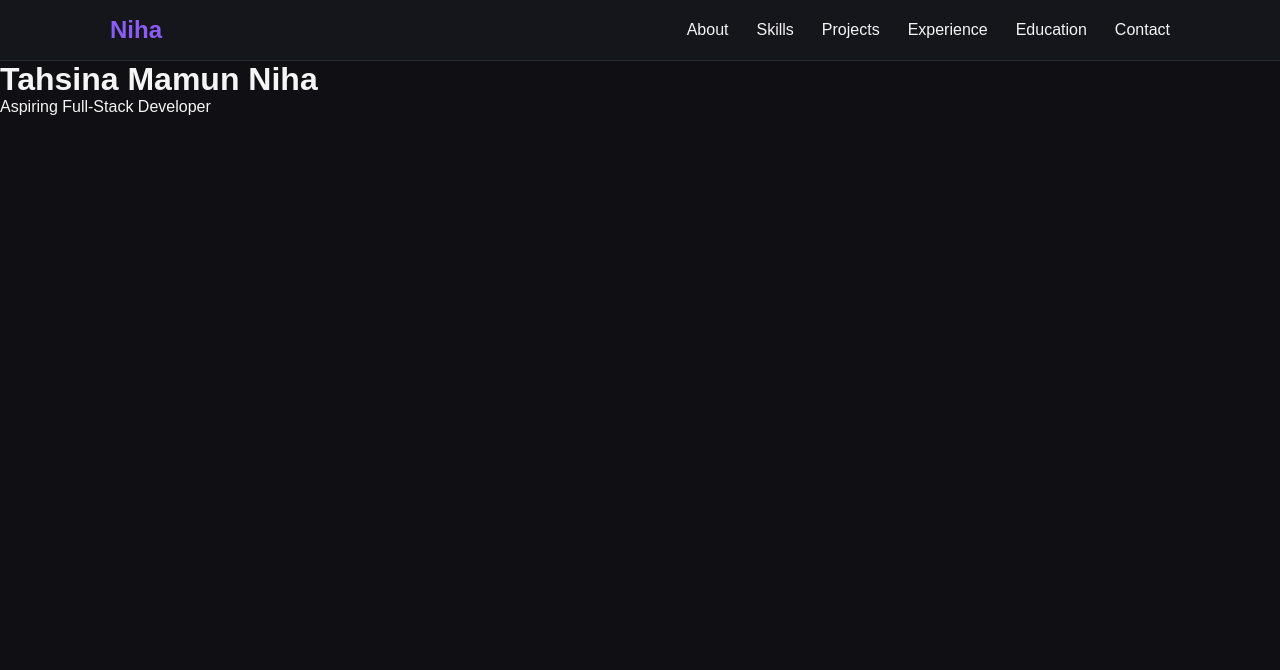
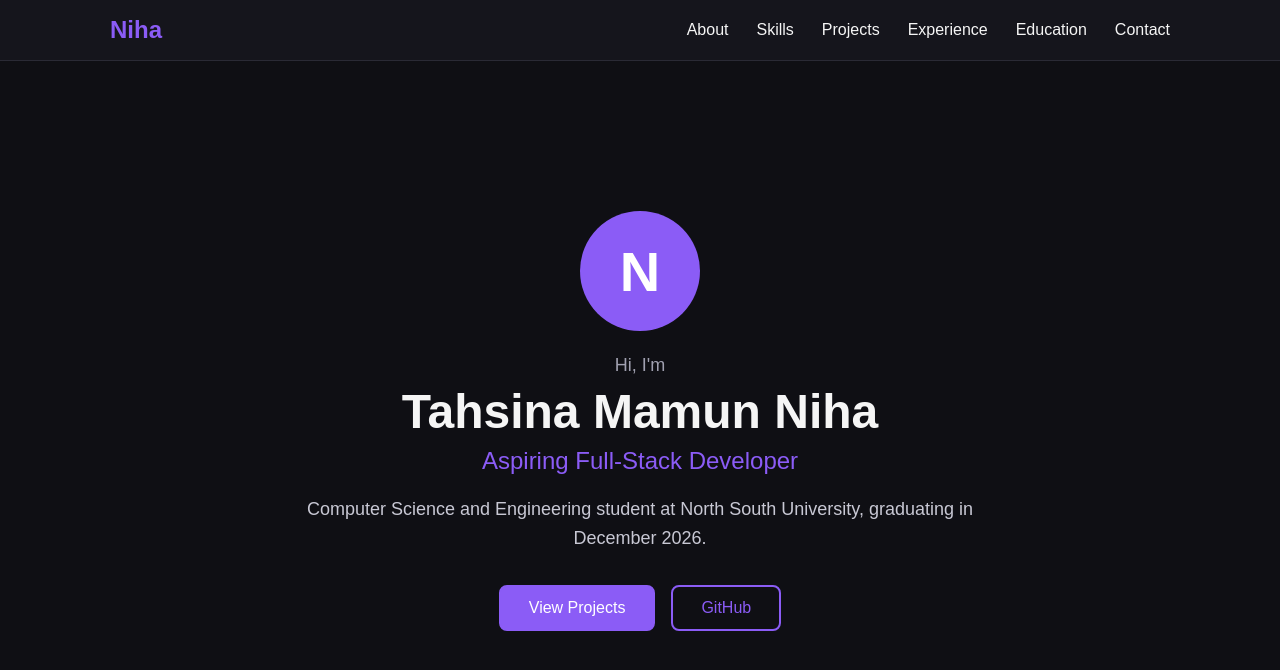
Before and after one commit to tniha10/my-portfolio, a React (Vite) app: page / in a window 1280 px wide. Shown: the top 670 px of the page. Built offline with nearby package versions, Linux system fonts and the light colour scheme.

Commit message:
Hero Section

```diff
--- a/src/App.jsx
+++ b/src/App.jsx
@@ -1,11 +1,11 @@
 import Navbar from './components/Navbar'
+import Hero from './components/Hero'
 
 function App() {
   return (
     <div>
       <Navbar />
-      <h1>Tahsina Mamun Niha</h1>
-      <p>Aspiring Full-Stack Developer</p>
+      <Hero />
     </div>
   )
 }
--- /dev/null
+++ b/src/components/Hero.css
@@ -0,0 +1,101 @@
+.hero {
+  min-height: 90vh;
+  display: flex;
+  align-items: center;
+  justify-content: center;
+  text-align: center;
+  padding: 60px 20px;
+}
+
+.hero-container {
+  max-width: 700px;
+}
+
+.hero-circle {
+  width: 120px;
+  height: 120px;
+  margin: 0 auto 24px auto;
+  border-radius: 50%;
+  background-color: #8b5cf6;
+  color: white;
+  font-size: 56px;
+  font-weight: bold;
+  display: flex;
+  align-items: center;
+  justify-content: center;
+}
+
+.hero-greeting {
+  font-size: 18px;
+  color: #a0a0b0;
+  margin-bottom: 8px;
+}
+
+.hero-name {
+  font-size: 48px;
+  margin-bottom: 8px;
+}
+
+.hero-title {
+  font-size: 24px;
+  font-weight: normal;
+  color: #8b5cf6;
+  margin-bottom: 20px;
+}
+
+.hero-text {
+  font-size: 18px;
+  line-height: 1.6;
+  color: #c8c8d4;
+  margin-bottom: 32px;
+}
+
+.hero-buttons {
+  display: flex;
+  justify-content: center;
+  gap: 16px;
+  flex-wrap: wrap;
+}
+
+.button {
+  padding: 12px 28px;
+  border-radius: 8px;
+  font-size: 16px;
+  text-decoration: none;
+  border: 2px solid #8b5cf6;
+}
+
+.button-filled {
+  background-color: #8b5cf6;
+  color: white;
+}
+
+.button-filled:hover {
+  background-color: #7c3aed;
+  border-color: #7c3aed;
+}
+
+.button-outline {
+  background-color: transparent;
+  color: #8b5cf6;
+}
+
+.button-outline:hover {
+  background-color: #8b5cf6;
+  color: white;
+}
+
+/* Phone screens */
+@media (max-width: 768px) {
+  .hero-name {
+    font-size: 34px;
+  }
+
+  .hero-title {
+    font-size: 20px;
+  }
+
+  .hero-text {
+    font-size: 16px;
+  }
+}
--- /dev/null
+++ b/src/components/Hero.jsx
@@ -0,0 +1,36 @@
+import './Hero.css'
+
+function Hero() {
+  return (
+    <section id="home" className="hero">
+      <div className="hero-container">
+        <div className="hero-circle">N</div>
+
+        <p className="hero-greeting">Hi, I'm</p>
+        <h1 className="hero-name">Tahsina Mamun Niha</h1>
+        <h2 className="hero-title">Aspiring Full-Stack Developer</h2>
+
+        <p className="hero-text">
+          Computer Science and Engineering student at North South University,
+          graduating in December 2026.
+        </p>
+
+        <div className="hero-buttons">
+          <a href="#projects" className="button button-filled">
+            View Projects
+          </a>
+          <a
+            href="https://github.com/tniha10"
+            target="_blank"
+            rel="noreferrer"
+            className="button button-outline"
+          >
+            GitHub
+          </a>
+        </div>
+      </div>
+    </section>
+  )
+}
+
+export default Hero
```
